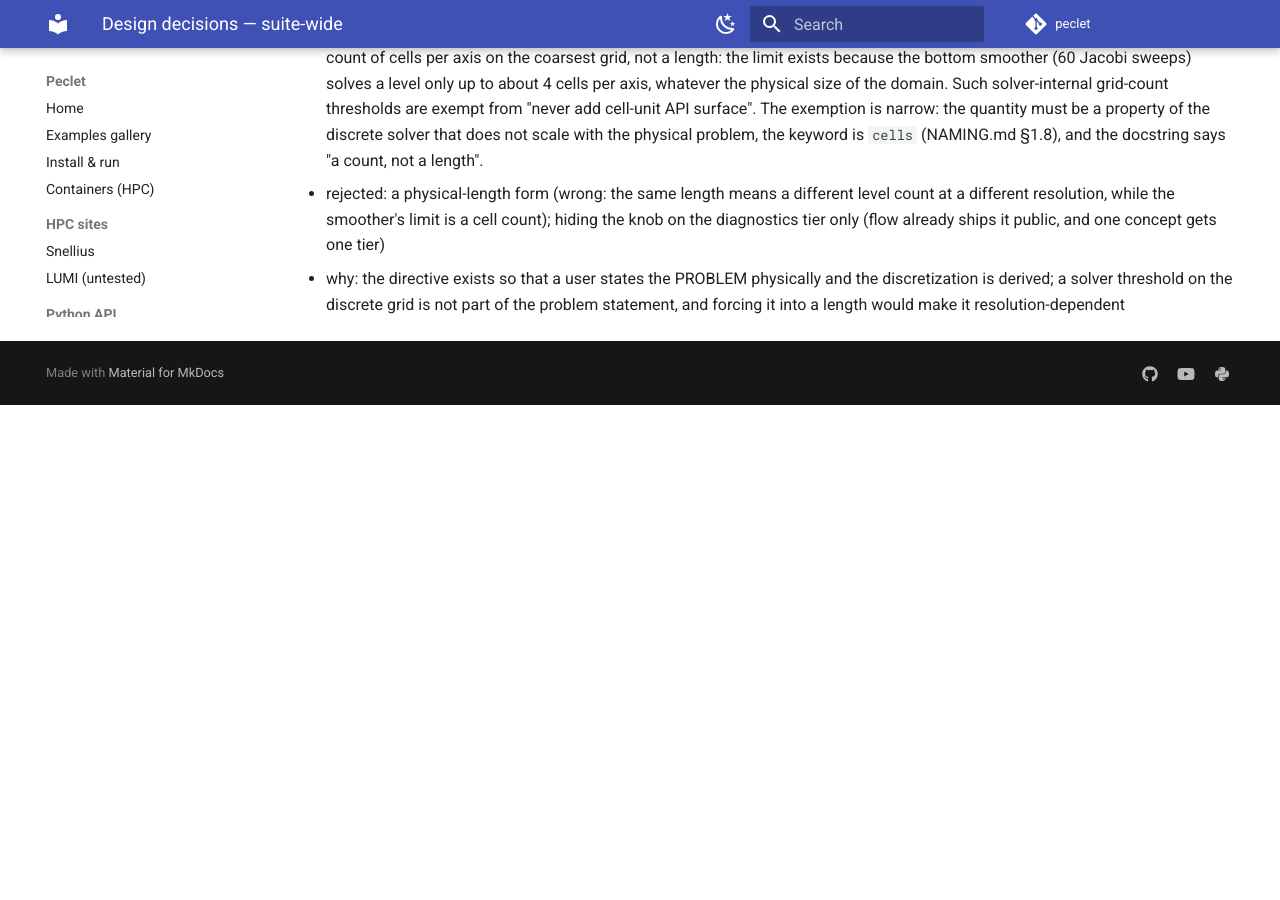
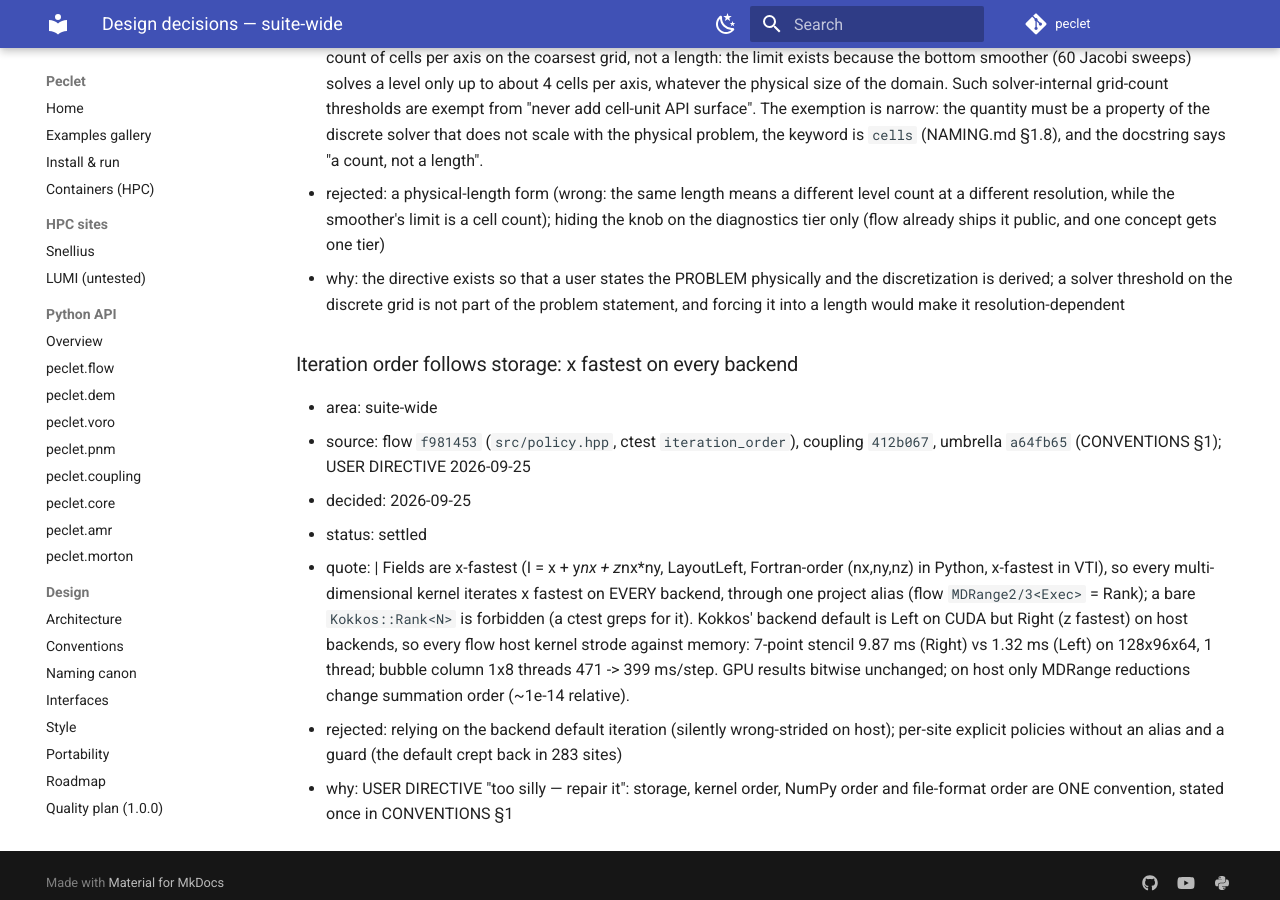
Before and after one commit to computational-chemical-engineering/peclet, an MkDocs documentation site: the page built from docs/decisions/suite-wide.md, in a window 1280 px wide and 900 px high, scrolled down 12624 px. Built offline with MkDocs 1.6.1 and Material for MkDocs 9.7.7, drawn with Linux system fonts in a browser that asks for light colours; comment, search, counter and statistics services are not loaded; before the commit the page ends 13029 px from its top, so only the background shows below that.

Commit message:
flow 7fdec0d + coupling 412b067: iteration order follows storage, x fastest on every backend (register); superficial-velocity constraint; pointers
Co-Authored-By: Claude Opus 5.5 <noreply@anthropic.com>
Claude-Session: https://claude.ai/code/session_01F2E4ewNdhSiAex5T7Y2oJ7

```diff
--- a/docs/decisions/suite-wide.md
+++ b/docs/decisions/suite-wide.md
@@ -432,3 +432,22 @@ Do not reverse an entry here without recording a new decision that supersedes it
 - why: the directive exists so that a user states the PROBLEM physically and the discretization
     is derived; a solver threshold on the discrete grid is not part of the problem statement, and
     forcing it into a length would make it resolution-dependent
+
+### Iteration order follows storage: x fastest on every backend
+- area: suite-wide
+- source: flow `f981453` (`src/policy.hpp`, ctest `iteration_order`), coupling `412b067`, umbrella `a64fb65` (CONVENTIONS §1); USER DIRECTIVE 2026-09-25
+- decided: 2026-09-25
+- status: settled
+- quote: |
+    Fields are x-fastest (I = x + y*nx + z*nx*ny, LayoutLeft, Fortran-order (nx,ny,nz) in Python,
+    x-fastest in VTI), so every multi-dimensional kernel iterates x fastest on EVERY backend,
+    through one project alias (flow `MDRange2/3<Exec>` = Rank<N, Iterate::Left, Iterate::Left>);
+    a bare `Kokkos::Rank<N>` is forbidden (a ctest greps for it). Kokkos' backend default is Left
+    on CUDA but Right (z fastest) on host backends, so every flow host kernel strode against
+    memory: 7-point stencil 9.87 ms (Right) vs 1.32 ms (Left) on 128x96x64, 1 thread; bubble
+    column 1x8 threads 471 -> 399 ms/step. GPU results bitwise unchanged; on host only MDRange
+    reductions change summation order (~1e-14 relative).
+- rejected: relying on the backend default iteration (silently wrong-strided on host); per-site
+    explicit policies without an alias and a guard (the default crept back in 283 sites)
+- why: USER DIRECTIVE "too silly — repair it": storage, kernel order, NumPy order and file-format
+    order are ONE convention, stated once in CONVENTIONS §1
```
Also changed, not shown: docs/DECISIONS.md (+2 -1 lines).
